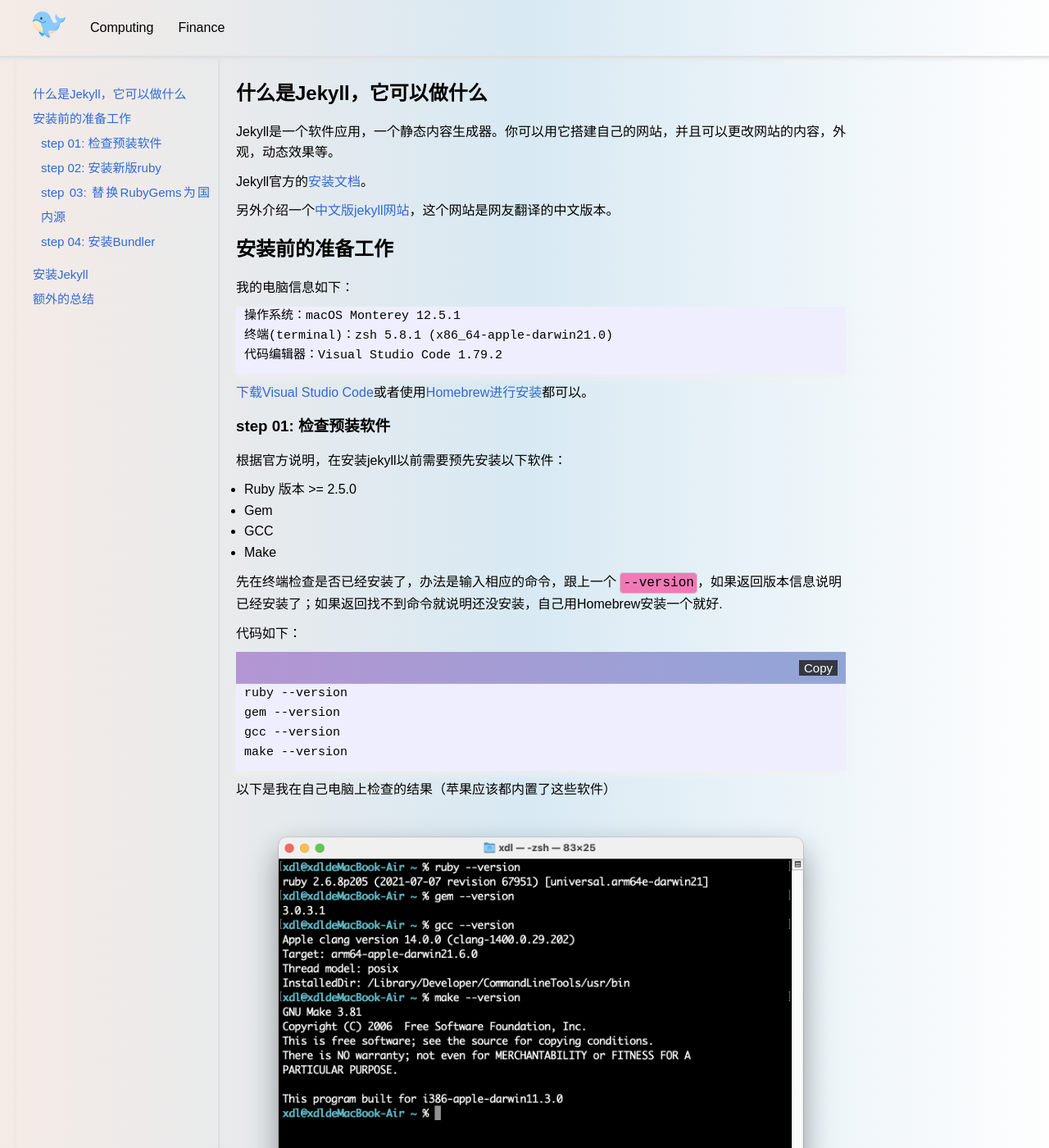
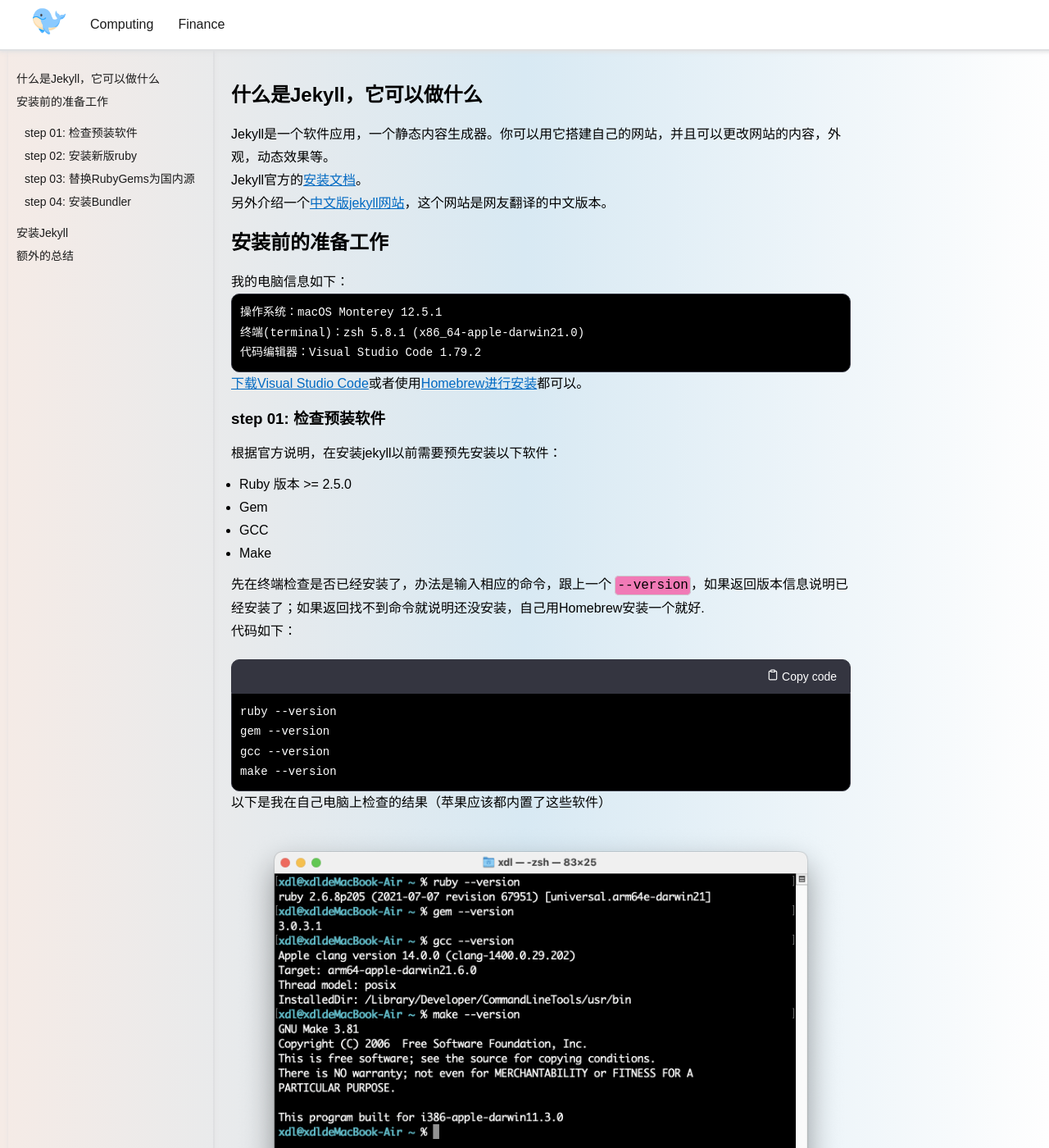
Before and after one commit to shakaflee/shakaflee.github.io, a Jekyll site: the page built from docs/Computing/_posts/2023-07-01-在Mac上安装Jekyll.md, in a window 1280 px wide and 1400 px high. Shown: the whole window at 82% size. Built offline with Jekyll 4.4.1, drawn with Linux system fonts in a browser that asks for light colours; some of the changed text lies outside the part shown.

Commit message:
update style.css and copycode.html
1. 更新导航栏为固定；
2. 更新copycode的样式，添加了图标；
3. 更新相应的css.

```diff
--- a/docs/_includes/copycode.html
+++ b/docs/_includes/copycode.html
@@ -1,5 +1,6 @@
 <div class="code-header">
     <button class="copy-code-button">
-      Copy
+      <svg stroke="currentColor" fill="none" stroke-width="2" viewBox="0 0 24 24" stroke-linecap="round" stroke-linejoin="round" class="h-4 w-4" height="1em" width="1em" xmlns="http://www.w3.org/2000/svg"><path d="M16 4h2a2 2 0 0 1 2 2v14a2 2 0 0 1-2 2H6a2 2 0 0 1-2-2V6a2 2 0 0 1 2-2h2"></path><rect x="8" y="2" width="8" height="4" rx="1" ry="1"></rect></svg>
+      Copy code
     </button>
 </div>
--- a/docs/_includes/navigation.html
+++ b/docs/_includes/navigation.html
@@ -1,13 +1,11 @@
 <nav>
+  <a href="/" class="logo-link">
+    <img src="/assets/images/logo.png" alt="Logo" class="logo-img">
+  </a>
 
-    <!-- 添加一个logo -->
-    <a href="/" class="logo-link">
-      <img src="/assets/images/logo.png" alt="Logo" class="logo-img">
-    </a>
-
-    <!-- 添加导航栏的各个页面 -->
+  <div class="nav-items">
     {% for item in site.data.navigation %}
-      <a href="{{ item.link }}">{{ item.name }}</a>
+      <a href="{{ item.link }}" class="nav-item">{{ item.name }}</a>
     {% endfor %}
-
+  </div>
 </nav>
--- a/docs/_layouts/default.html
+++ b/docs/_layouts/default.html
@@ -25,5 +25,6 @@
     <footer>
       <!-- to add content-->
     </footer>
+
   </body>
 </html>
--- a/docs/assets/css/styles.css
+++ b/docs/assets/css/styles.css
@@ -7,85 +7,127 @@
    margin: 0;
    padding: 0; }
 
-body {
-  font-family: Arial, Helvetica, sans-serif;
-  font-size: 16px;
-  line-height: 1.6;
-  background-image: linear-gradient(to right, rgb(245, 235, 230) 0%, rgb(216, 233, 243) 50%, rgb(254, 254, 254) 100%);
-  background-size: cover;
-  background-repeat: no-repeat;
-  width: 100%;
-  max-width: 100%;
-  min-height: 100vh;
-  /* padding-bottom: 40px; */
+
+/**
+* set variable
+*/
+:root {
+  --primary-font-family: Arial, Helvetica, sans-serif;
+  --font-code: Menlo,Consolas,Monaco,Liberation Mono,Lucida Console,monospace;
+  --primary-font-size: 16px;
+  --second-font-size: 14px;
+  --primary-line-height: 1.75;
+  --second-line-height: 2;
+  --primary-background-image:linear-gradient(to right, #F5EBE6 0%, #D8E9F3 50%, #FEFEFE 100%);
+  --text-color:#1b1b1b;
+
+  /* set nav */
+  --nav-height: 40px;
+
+  /* set a attribute */
+  --primary-a-color:#1b1b1b;
+  --primary-a-color-hover:#0069c2;
+  --primary-a-text-decoration:none;
+  --in-article-a-color:#0069c2;
+  --in-article-a-text-decoration:underline;
+  --in-article-a-text-decoration-hover:none;
+
+  /* set code attribute */
+  --code-header-background-color: #343540;
+  --div-highlight-background-color: #000000;
 
 }
 
 
+body {
+  font-family: var(--primary-font-family);
+  font-size: var(--primary-font-size);
+  line-height: var(--primary-line-height);
+  background-image: var(--primary-background-image);
+  color: var(--primary-color);
+  background-size: cover;
+  background-repeat: no-repeat;
+  width: 100%;
+  min-height: 100vh;
+}
+
+/* value a attribute */
 a {
-  text-decoration: none;
-  color: rgb(49, 105, 212);
+  color: var(--primary-a-color);
+  text-decoration: var(--primary-a-text-decoration);
 }
 
 a:hover {
-  text-decoration:underline;
+  text-decoration:var(--primary-a-text-decoration);
 }
 
-h1, h2, h3, h4, h5, h6, p, ul, ol, li, code {
-  margin-bottom: 10px;
+article a {
+  color: var(--in-article-a-color);
+  text-decoration: var(--in-article-a-text-decoration);
+}
+
+article a:hover {
+  text-decoration:var(--in-article-a-text-decoration-hover);
+}
+
+h1, h2, h3, h4, h5, h6, ul, ol, li {
+  margin: 10px 0;
 }
 
 nav {
+  position: fixed;
+  top: 0;
+  left: 0;
   display: flex;
-  justify-content:flex-start;
+  justify-content: flex-start;
   align-items: center;
   padding: 10px;
   border-bottom: 2px solid rgb(223, 224, 226);
   box-shadow: 0 2px 4px rgba(223, 224, 226, 0.8);
-  /* margin-bottom: 20px; */
   width: 100%;
+  height: var(--nav-height);
+  background-color: white;
+  z-index: 1;
 }
 
 .logo-img {
+  align-items: center;
   width: 40px;
   height: auto;
+  margin: auto 30px;
 }
 
-nav a {
-  margin-right: 30px;
-  color: black;
+.nav-items {
+  display: flex;
+  justify-content: flex-start;
+  align-items: center;
 }
 
+a.nav-item {
+  margin-right: 30px;
+}
 
-nav a:first-child {
-  margin-left: 30px;
+a.nav-item:hover {
+  color: var(--primary-a-color-hover);
 }
 
 @media screen and (max-width: 600px) {
 
-  nav a {
-    margin-right: 20px;
-  }
 
-  nav a:first-child {
-    margin-left: 10px;
-  }
 }
 
-nav a:hover {
-  color: rgb(49, 105, 212);
-  text-decoration: none;
+main {
+  margin-top: 62px;
 }
-
 
 .index-h2 {
   padding: 20px 0 0 0;
   margin-left: 20%;
-  margin-bottom: 20px;
 }
 
 @media screen and (max-width: 600px) {
   .index-h2 {
+    padding: 10px 0 0 0;
     margin-left: 10%;
   }
 }
@@ -93,8 +135,8 @@
 
 .page-post {
   width: 60%;
+  margin: 0 auto;
   padding: 20px 0;
-  margin: 0 20%;
   display: grid;
   grid-template-columns: 1fr 1fr;
   gap: 30px;
@@ -103,7 +145,6 @@
 @media screen and (max-width: 600px) {
   .page-post {
     width: 80%;
-    margin: 0 10%;
     display: grid;
     grid-template-columns: 1fr;
     gap: 20px;
@@ -126,9 +167,9 @@
 
 .page-post-item:hover {
 
-  background-image: linear-gradient(to right, rgb(245, 235, 230) 0%, rgb(216, 233, 243) 50%, rgb(254, 254, 254) 100%);
-  color: rgb(49, 105, 212);
-  text-decoration: none;
+  background-image: var(--primary-background-image);
+  color: var(--primary-a-color-hover);
+  text-decoration: var(--primary-a-color-hover);
 }
 
 .page-post-item-img {
@@ -144,8 +185,8 @@
 .post-content {
   display: grid;
   grid-template-columns: 20% 60% 20%;
-  grid-gap: 20px; /* 可选，设置元素之间的间距 */
-  padding:0 20px;
+  gap: 20px; /* 可选，设置元素之间的间距 */
+  padding:0 10px;
 }
 
 @media screen and (max-width: 600px) {
@@ -159,15 +200,14 @@
 }
 
 .sidebar {
-  font-size: 15px;
   grid-column: 1; /* 在第一列显示 */
   position: sticky;
-  top: 0;
-  height: 100vh; /* 设置侧边栏的高度为整个视口的高度 */
+  top: 62px;
+  padding: 10px 0;
+  height: calc(100vh - 62px); /* 设置侧边栏的高度为整个视口的高度 - 导航栏的高度 */
   overflow-y: auto; /* 允许侧边栏内容上下滚动 */
   border-right: 2px solid rgb(223, 224, 226);
   box-shadow: 0 2px 4px rgba(223, 224, 226, 0.8);
-  padding-left: 10px;
 }
 
 @media screen and (max-width: 600px) {
@@ -180,25 +220,22 @@
     overflow: hidden;
     border: none;
     box-shadow: none;
-    padding-left: 0;
-    margin-bottom: 20px;
   }
 }
 
 .sidebar-content {
-  padding: 30px 10px 30px 0 ;
+
+  font-size: var(--second-font-size);
 }
 
 .sidebar-content ul li {
   line-height: 2;
 }
 
-@media screen and (max-width: 600px) {
+.sidebar-content ul li a:hover {
+  color: var(--primary-a-color-hover);
+}
 
-  .sidebar-content {
-    padding: 10px 0;
-  }
-}
 
 .sidebar ul {
   list-style: none;
@@ -209,11 +246,14 @@
   grid-column: 2; /* 在第二列显示 */
 }
 
+
+
 @media screen and (max-width: 600px) {
 
   article {
     display: block;
-    padding: 5px 0 0 0;
+    top: auto;
+    padding: 10px 0;
   }
 }
 
@@ -223,66 +263,76 @@
 article h4,
 article h5,
 article h6 {
-  line-height: 2;
+  line-height: var(--second-line-height);
 }
 
 .code-header {
-  background-image: linear-gradient(to right, rgb(179,149,210) 0%, rgb(145,165,215) 100%);
+  background-color: var(--code-header-background-color);
   display: flex;
   justify-content: flex-end;
   padding: 10px;
-  margin-top: 10px;
+  border: 1px solid var(--code-header-background-color);
+  border-radius: 10px 10px 0 0;
+  margin-top: 20px;
 }
 
 .copy-code-button {
-  color: white;
-  background-color: rgb(52,56,66);
+
+  background-color: var(--code-header-background-color);
+  color:white;
   border: none;
-  font-size: 15px;
+  font-size: var(--second-font-size);
 }
 
-
-
-
-pre.highlight {
-
-  /* background-color: rgb(52,56,66); */
-  padding: 0 10px 10px 10px;
-  /* color: white; */
-  font-family: monospace;
-  font-size: 15px;
-  box-shadow: 0 5px 8px rgba(243,241,241, 0.8);
+/* value code attribute */
+div.highlighter-rouge {
+  font-family: var(--font-code);
+  font-size: var(--second-font-size);
+  background-color:var(--div-highlight-background-color);
+  color: white;
+  padding: 10px;
+  border: 1px solid var(--code-header-background-color);
+  border-radius: 10px;
+  word-break: break-all;
+  word-wrap: break-word;
   overflow-x: auto;
-  max-height: 200px;
-  overflow-y: auto; /* 允许侧边栏内容上下滚动 */
-  margin-bottom: 10px;
-  /* border: 1px solid rgb(203, 203, 206);
-  border-radius: 10px;
-  box-shadow: 0 5px 8px rgba(200, 200, 202, 0.8); */
-
+  min-height: 50px;
 }
 
-
-
+.code-header + div.highlighter-rouge {
+  font-family: var(--font-code);
+  font-size: var(--second-font-size);
+  background-color:var(--div-highlight-background-color);
+  color: white;
+  padding: 10px;
+  border: 1px solid var(--code-header-background-color);
+  border-radius: 0 0 10px 10px;
+  word-break: break-all;
+  word-wrap: break-word;
+  overflow-x: auto;
+  min-height: 50px;
+}
 
 
 code.language-plaintext {
   background-color: rgb(241, 122, 182);
-  padding: 3px;
+  padding: 2px;
   border: 1px solid rgb(203, 203, 206);
   border-radius: 5px;
   word-wrap: break-word;
+  word-break: break-all;
 }
 
 article img {
   width: 100%;
   height: auto;
+  margin: 10px auto;
 }
 
 article img[src*="#width-half"] {
   display: block;
   width: 50%;
-  margin: 0 auto;
+  margin: 10px auto;
  }
 
 
@@ -362,10 +412,10 @@
   word-break: break-all;
 }
 
-/**
+/* *
  * Syntax highlighting styles
  */
-.highlight {
+/* .highlight {
   background: #fff;
 }
   .highlighter-rouge .highlight {
@@ -396,10 +446,10 @@
     font-weight: bold;
     font-style: italic; }
   .highlight .gd {
-    color: #000;
+    color: #ffffff;
     background-color: #fdd; }
   .highlight .gd .x {
-    color: #000;
+    color: #ffffff;
     background-color: #faa; }
   .highlight .ge {
     font-style: italic; }
@@ -408,15 +458,15 @@
   .highlight .gh {
     color: #999; }
   .highlight .gi {
-    color: #000;
+    color: #ffffff;
     background-color: #dfd; }
   .highlight .gi .x {
-    color: #000;
+    color: #ffffff;
     background-color: #afa; }
   .highlight .go {
     color: #888; }
   .highlight .gp {
-    color: #555; }
+    color: #ccc9c9; }
   .highlight .gs {
     font-weight: bold; }
   .highlight .gu {
@@ -432,7 +482,7 @@
   .highlight .kr {
     font-weight: bold; }
   .highlight .kt {
-    color: #458;
+    color: rgb(193, 201, 225);
     font-weight: bold; }
   .highlight .m {
     color: #099; }
@@ -443,22 +493,22 @@
   .highlight .nb {
     color: #0086B3; }
   .highlight .nc {
-    color: #458;
+    color: rgb(205, 212, 235);
     font-weight: bold; }
   .highlight .no {
     color: #008080; }
   .highlight .ni {
-    color: #800080; }
+    color: #d6c4d6; }
   .highlight .ne {
-    color: #900;
+    color: rgb(213, 196, 196);
     font-weight: bold; }
   .highlight .nf {
     color: #900;
     font-weight: bold; }
   .highlight .nn {
-    color: #555; }
+    color: #e2cfcf; }
   .highlight .nt {
-    color: #000080; }
+    color: #cfcfde; }
   .highlight .nv {
     color: #008080; }
   .highlight .ow {
@@ -504,4 +554,4 @@
   .highlight .vi {
     color: #008080; }
   .highlight .il {
-    color: #099; }
+    color: #099; } */
--- a/docs/assets/scripts/copycode.js
+++ b/docs/assets/scripts/copycode.js
@@ -9,17 +9,17 @@
     // Copy the code to the user's clipboard
     window.navigator.clipboard.writeText(code);
 
-    // Update the button text visually
-    const { innerText: originalText } = copyCodeButton;
-    copyCodeButton.innerText = 'Copied!';
+    // Update the button text and insert SVG icon
+    const svgIconCopied = `<svg stroke="currentColor" fill="none" stroke-width="2" viewBox="0 0 24 24" stroke-linecap="round" stroke-linejoin="round" height="1em" width="1em" xmlns="http://www.w3.org/2000/svg"><path d="M9 16.17L4.83 12l-1.42 1.41L9 19 21 7l-1.41-1.41z"/>rect x="8" y="2" width="8" height="4" rx="1" ry="1"></rect></svg>`;
 
-    // (Optional) Toggle a class for styling the button
-    copyCodeButton.classList.add('copied');
+    const svgIconCopy = `<svg stroke="currentColor" fill="none" stroke-width="2" viewBox="0 0 24 24" stroke-linecap="round" stroke-linejoin="round" height="1em" width="1em" xmlns="http://www.w3.org/2000/svg"><path d="M16 4h2a2 2 0 0 1 2 2v14a2 2 0 0 1-2 2H6a2 2 0 0 1-2-2V6a2 2 0 0 1 2-2h2"></path><rect x="8" y="2" width="8" height="4" rx="1" ry="1"></rect></svg>`;
+
+    copyCodeButton.innerHTML = `${svgIconCopied} Copied!`;
 
     // After 2 seconds, reset the button to its initial UI
     setTimeout(() => {
-      copyCodeButton.innerText = originalText;
-      copyCodeButton.classList.remove('copied');
+      copyCodeButton.innerHTML = `${svgIconCopy} Copy code`;
+      copyCodeButton.classList.remove(`${svgIconCopied} Copied`);
     }, 2000);
   });
 });
```
Also changed, not shown: 3 other files.
